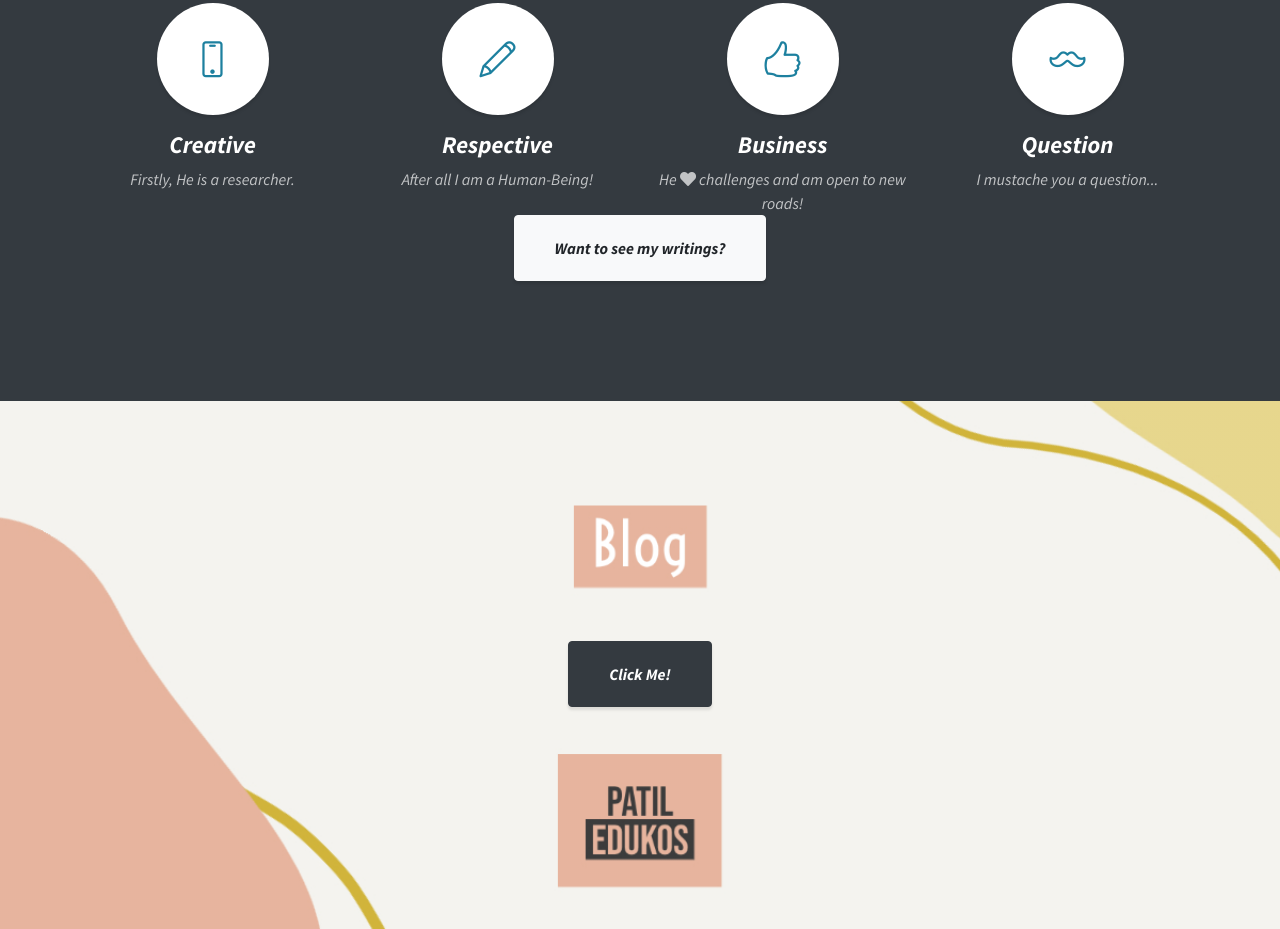
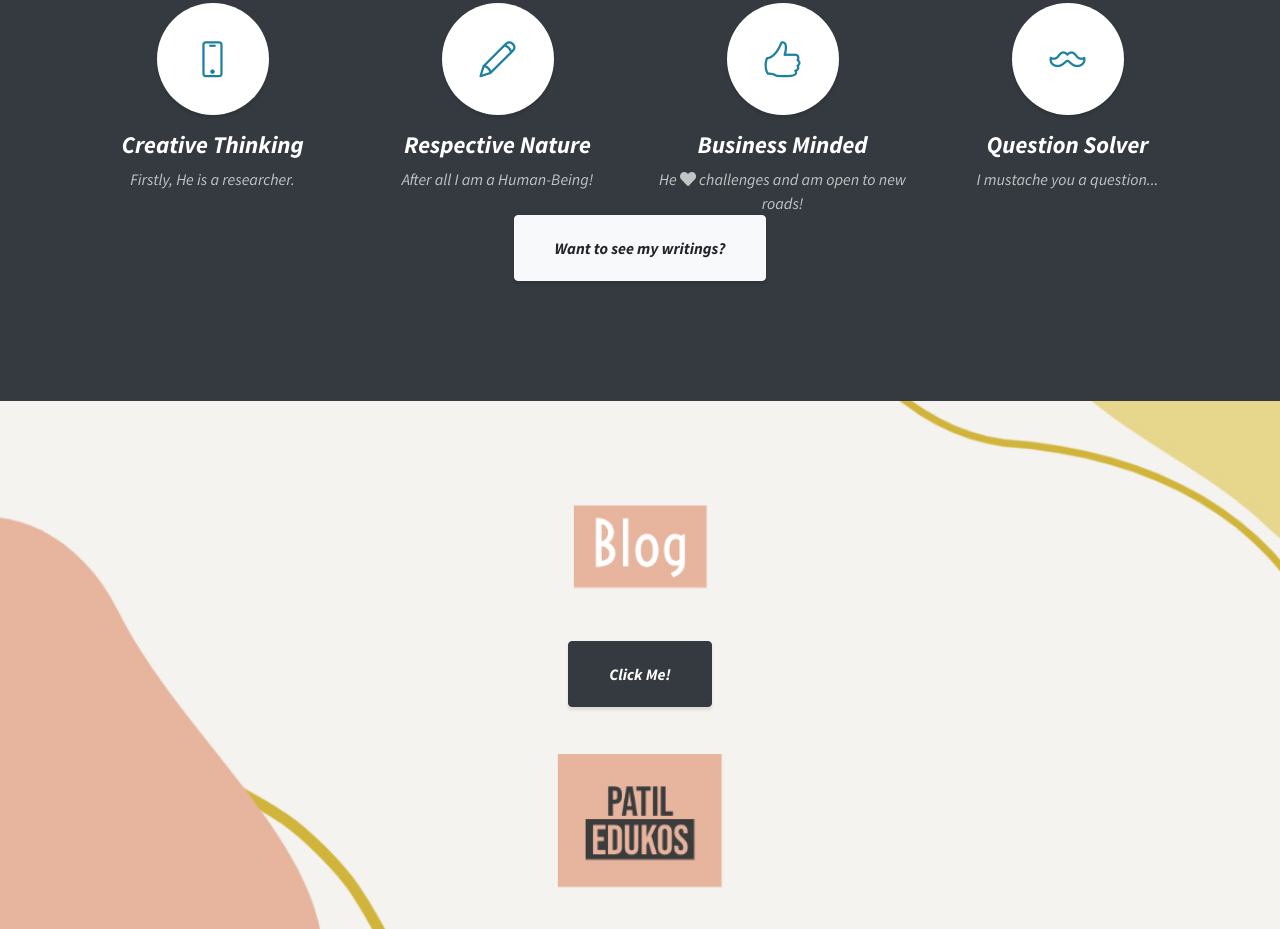
Before and after one commit to Patil-Edukos/Patil-Edukos.github.io, a plain HTML site: page index.html in a window 1280 px wide. Shown: the part 1511-2440 px from the top of the page. Drawn offline with Linux system fonts and the light colour scheme.

Commit message:
Update index.html

```diff
--- a/index.html
+++ b/index.html
@@ -92,7 +92,7 @@
             <i class="icon-screen-smartphone"></i>
           </span>
           <h4>
-            <strong>Creative</strong>
+            <strong>Creative Thinking</strong>
           </h4>
           <p class="text-faded mb-0">Firstly, He is a researcher.</p>
         </div>
@@ -101,7 +101,7 @@
             <i class="icon-pencil"></i>
           </span>
           <h4>
-            <strong>Respective</strong>
+            <strong>Respective Nature</strong>
           </h4>
           <p class="text-faded mb-0">After all I am a Human-Being!</p>
         </div>
@@ -110,7 +110,7 @@
             <i class="icon-like"></i>
           </span>
           <h4>
-            <strong>Business</strong>
+            <strong>Business Minded</strong>
           </h4>
           <p class="text-faded mb-0">He <i class="fas fa-heart"></i> challenges and am open to new roads!</p>
         </div>
@@ -119,7 +119,7 @@
             <i class="icon-mustache"></i>
           </span>
           <h4>
-            <strong>Question</strong>
+            <strong>Question Solver</strong>
           </h4>
           <p class="text-faded mb-0">I mustache you a question...</p>
         </div>
```
